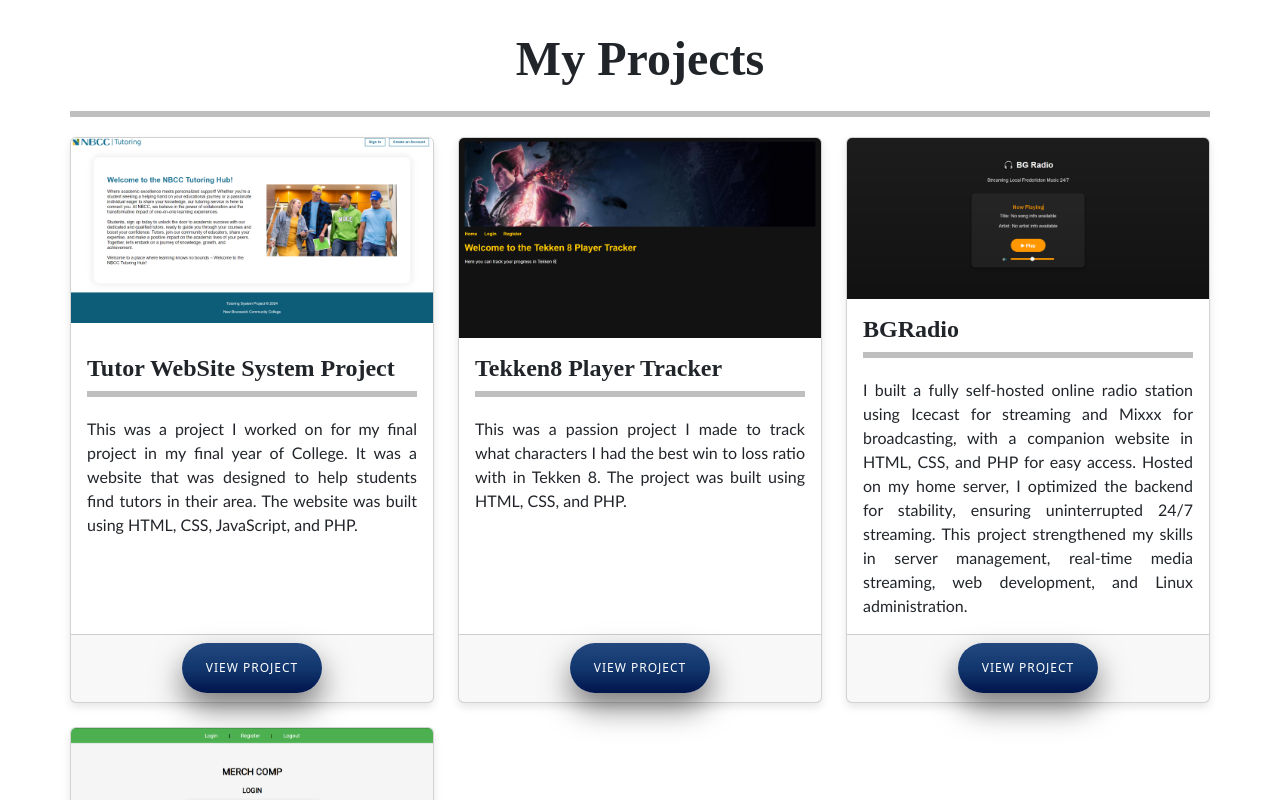
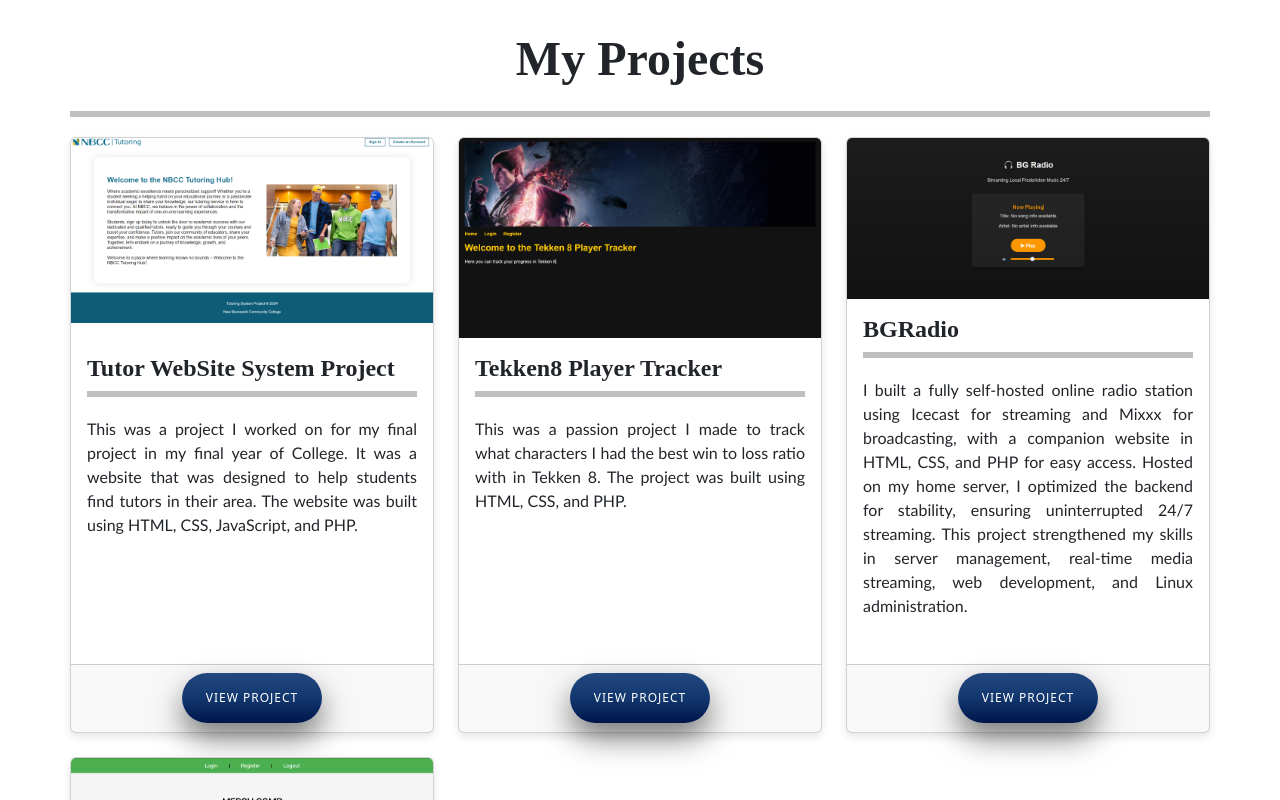
Before and after one commit to Brettygibb/Portfolio, a React (Create React App) app: page / in a window 1280 px wide. Shown: the part 1420-2220 px from the top of the page. Built offline with nearby package versions, Linux system fonts and the light colour scheme.

Commit message:
Update App.css

```diff
--- a/src/App.css
+++ b/src/App.css
@@ -216,7 +216,7 @@ footer p {
   font-size: 1.5rem;
   font-weight: bold;
   font-family: playfair display, serif;
-  margin-bottom: 10px;
+  margin-bottom: 15px;
 }
 .card-text {
   text-align: justify;
@@ -256,6 +256,7 @@ footer p {
   border-radius: 10px;
   box-shadow: 0 4px 8px rgba(0, 0, 0, 0.1);
   transition: transform 0.3s ease, box-shadow 0.3s ease;
+  margin-bottom: 30px;
 }
 .card-body {
   padding: 20px;
```
